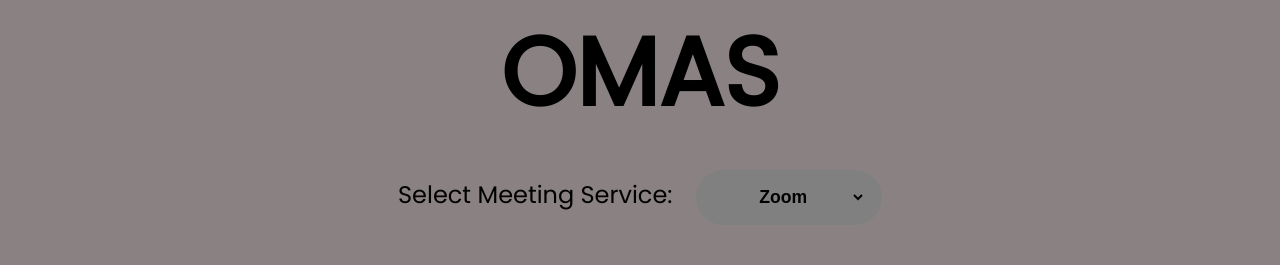
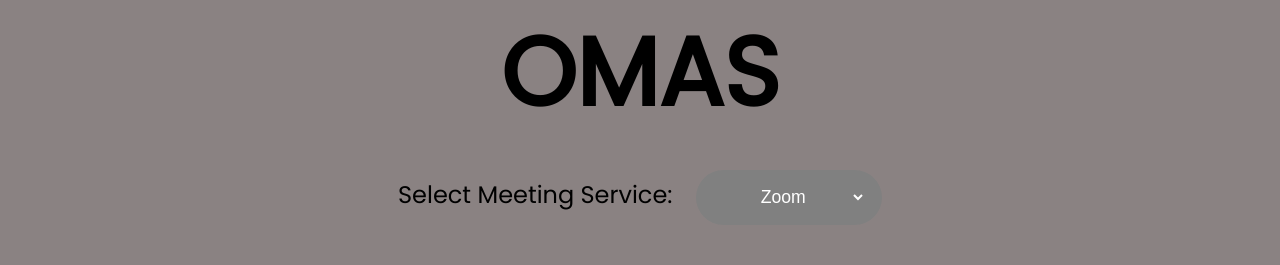
Before and after one commit to AhmadGhachim/OMAS, a React (Create React App) app in the folder frontend/: page / in a window 1280 px wide. Shown: the top 265 px of the page. Built offline with nearby package versions, Linux system fonts and the light colour scheme.

Commit message:
changed the font color of the meeting type input

```diff
--- a/frontend/src/App.css
+++ b/frontend/src/App.css
@@ -35,9 +35,10 @@ label {
   border: none;
   outline: none;
   font-size: 1.1rem;
-  font-weight: bold;
+  /* font-weight: bold; */
   text-align: center;
   background-color: grey;
+  color: white;
 }
 
 .meeting-documents {
```
